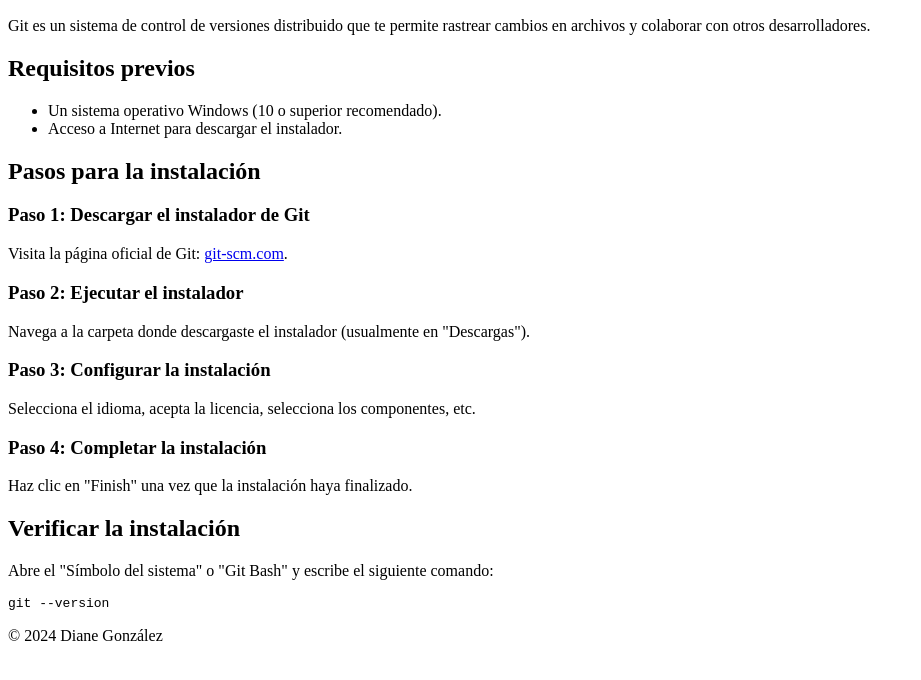
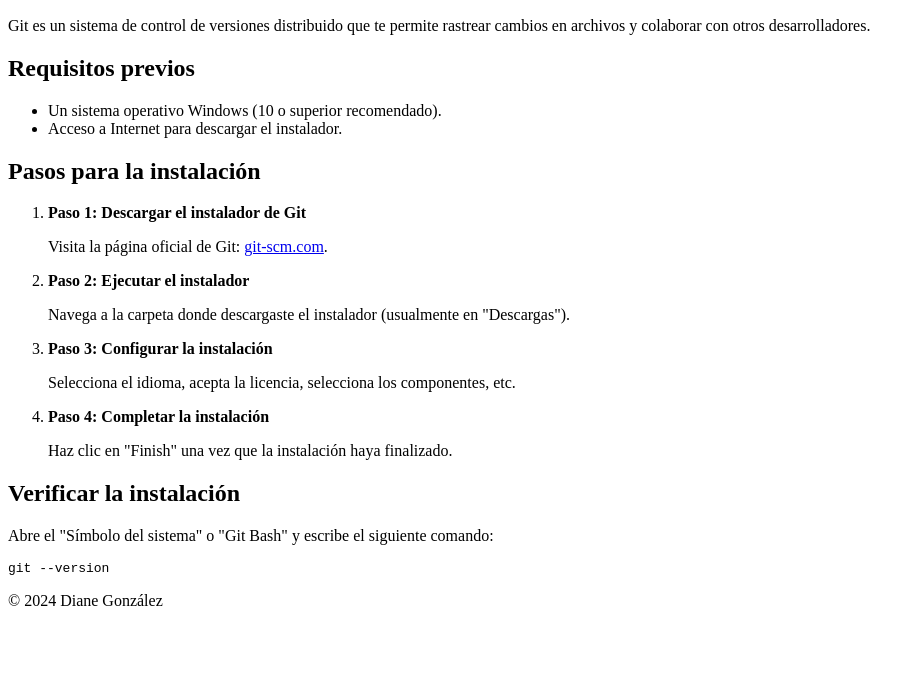
Before and after one commit to Dianesthr1703/P_F, a plain HTML site: page index.html in a window 1280 px wide. Shown: the part 110-790 px from the top of the page, without its empty margins (0-921 px from the left). Drawn offline with Linux system fonts and the light colour scheme.

Commit message:
Actualizar index.html

```diff
--- a/index.html
+++ b/index.html
@@ -4,7 +4,7 @@
     <meta charset="UTF-8">
     <meta name="viewport" content="width=device-width, initial-scale=1.0">
     <title>Cómo instalar Git en Windows</title>
-    <link rel="stylesheet" href="styles.css"> <!-- Si tienes un archivo CSS para estilos -->
+    <link rel="stylesheet" href="styles.css"> <!-- Asegúrate de tener un archivo de estilos si lo usas -->
 </head>
 <body>
     <header>
@@ -24,14 +24,24 @@
         </section>
         <section>
             <h2>Pasos para la instalación</h2>
-            <h3>Paso 1: Descargar el instalador de Git</h3>
-            <p>Visita la página oficial de Git: <a href="https://git-scm.com">git-scm.com</a>.</p>
-            <h3>Paso 2: Ejecutar el instalador</h3>
-            <p>Navega a la carpeta donde descargaste el instalador (usualmente en "Descargas").</p>
-            <h3>Paso 3: Configurar la instalación</h3>
-            <p>Selecciona el idioma, acepta la licencia, selecciona los componentes, etc.</p>
-            <h3>Paso 4: Completar la instalación</h3>
-            <p>Haz clic en "Finish" una vez que la instalación haya finalizado.</p>
+            <ol>
+                <li>
+                    <strong>Paso 1: Descargar el instalador de Git</strong>
+                    <p>Visita la página oficial de Git: <a href="https://git-scm.com" target="_blank">git-scm.com</a>.</p>
+                </li>
+                <li>
+                    <strong>Paso 2: Ejecutar el instalador</strong>
+                    <p>Navega a la carpeta donde descargaste el instalador (usualmente en "Descargas").</p>
+                </li>
+                <li>
+                    <strong>Paso 3: Configurar la instalación</strong>
+                    <p>Selecciona el idioma, acepta la licencia, selecciona los componentes, etc.</p>
+                </li>
+                <li>
+                    <strong>Paso 4: Completar la instalación</strong>
+                    <p>Haz clic en "Finish" una vez que la instalación haya finalizado.</p>
+                </li>
+            </ol>
         </section>
         <section>
             <h2>Verificar la instalación</h2>
@@ -40,7 +50,7 @@
         </section>
     </main>
     <footer>
-        <p>&copy; 2024 Diane González</p>
+        <p>© 2024 Diane González</p>
     </footer>
 </body>
 </html>
```
